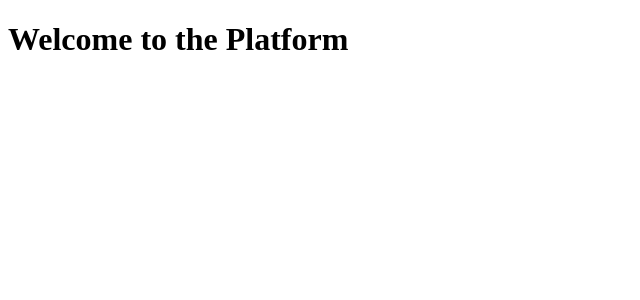
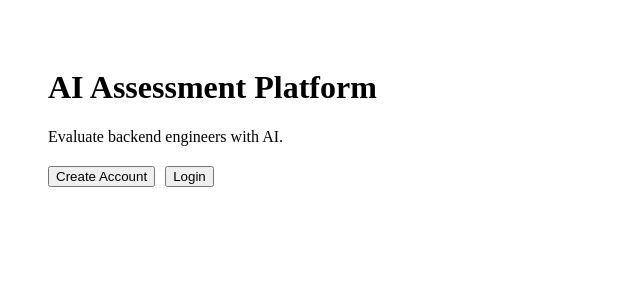
Before and after one commit to Rabbi111-cloud/SWIFTLOOM, a Next.js app: page / in a window 1280 px wide. Shown: the top 300 px of the page, without its empty margins (0-640 px from the left). Built offline with nearby package versions, Linux system fonts and the light colour scheme.

Commit message:
Update page.jsx

```diff
--- a/src/app/page.jsx
+++ b/src/app/page.jsx
@@ -1,7 +1,20 @@
+import Link from "next/link";
+
 export default function HomePage() {
   return (
-    <div>
-      <h1>Welcome to the Platform</h1>
+    <div style={{ padding: 40 }}>
+      <h1>AI Assessment Platform</h1>
+      <p>Evaluate backend engineers with AI.</p>
+
+      <div style={{ marginTop: 20 }}>
+        <Link href="/signup">
+          <button style={{ marginRight: 10 }}>Create Account</button>
+        </Link>
+
+        <Link href="/login">
+          <button>Login</button>
+        </Link>
+      </div>
     </div>
   );
 }
```
